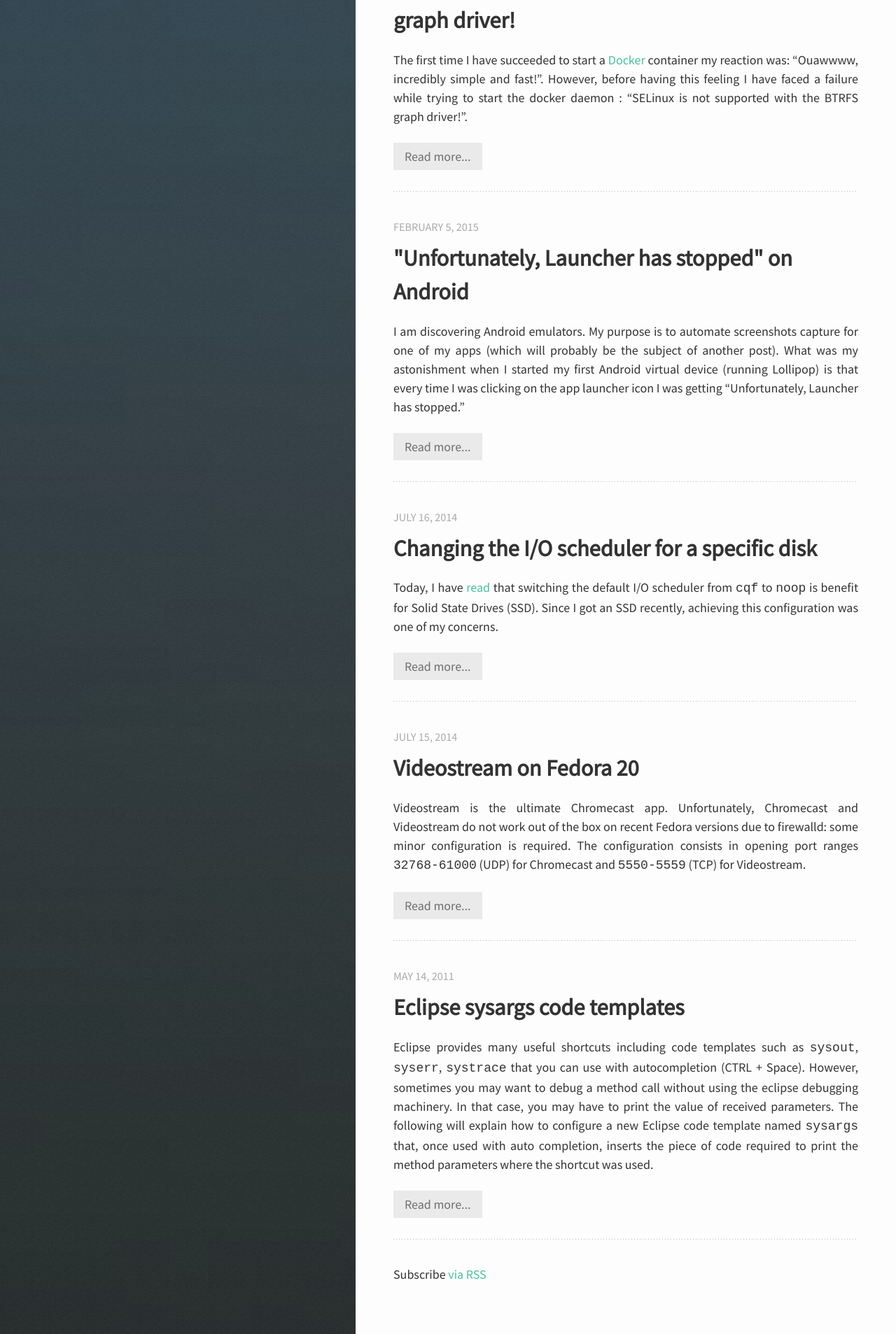
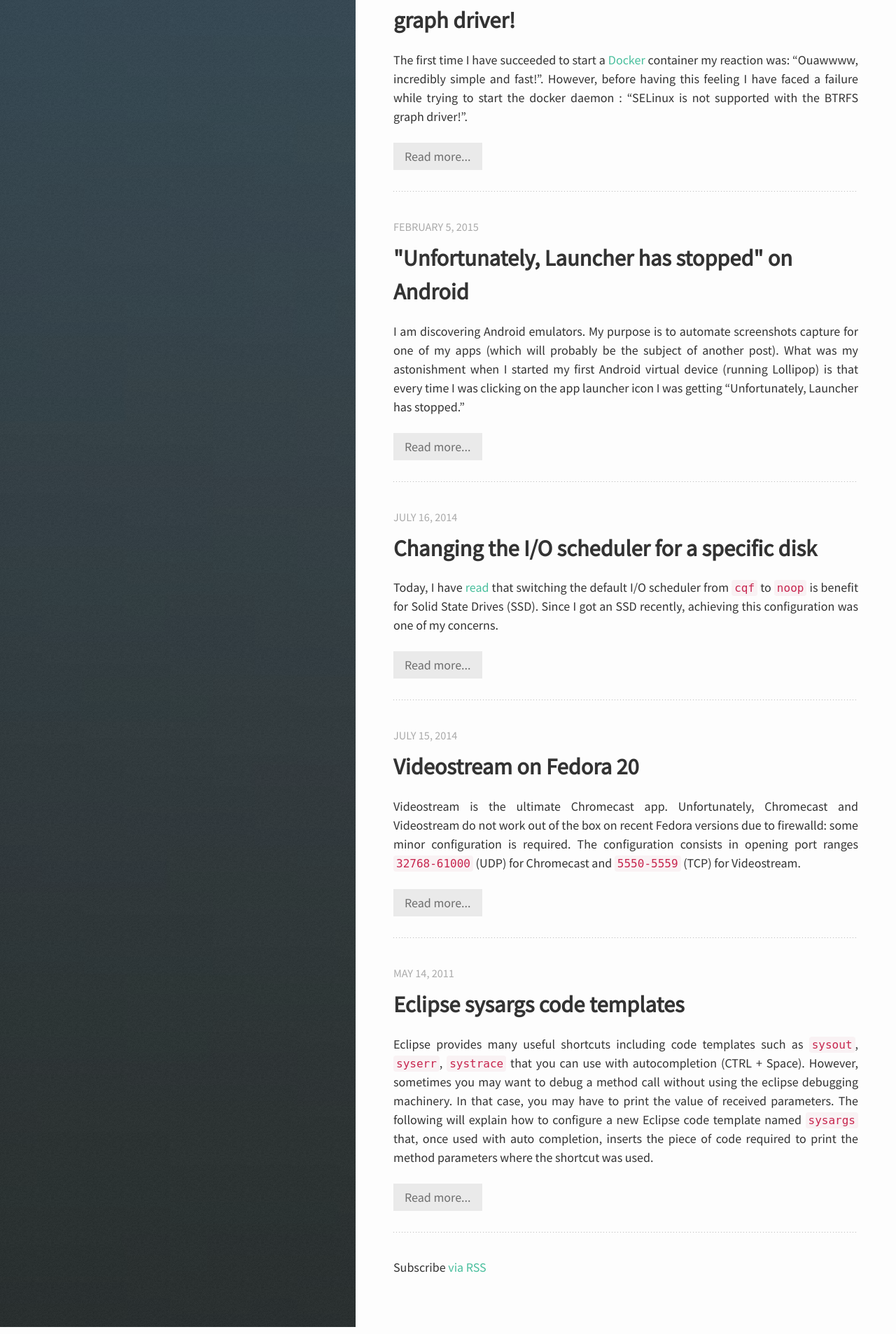
Before and after one commit to lpellegr/pellegrino.link, a Jekyll site: the page built from index.html, in a window 1280 px wide. Shown: the part 1410-3317 px from the top of the page at 70% size. Built offline with Jekyll 4.4.1, drawn with Linux system fonts in a browser that asks for light colours; nearby versions of some CDN libraries.

Commit message:
Update styles for inline code

```diff
--- a/_sass/_syntax-highlighting.scss
+++ b/_sass/_syntax-highlighting.scss
@@ -1,6 +1,18 @@
 /**
  * Syntax highlighting styles
  */
+code.highlighter-rouge {
+    color: rgb(199, 37, 78);
+    font-family: "DejaVu Sans Mono", monospace;
+    font-size: 1rem;
+    overflow-x: auto;
+    white-space: pre-wrap;
+    background: rgb(249, 242, 244);
+    border-radius: 4px;
+    margin: 0;
+    padding: 2px 4px;
+}
+
 .highlight {
     background: #ebf6f3;
     padding: 0.3em 1.5em;
```
